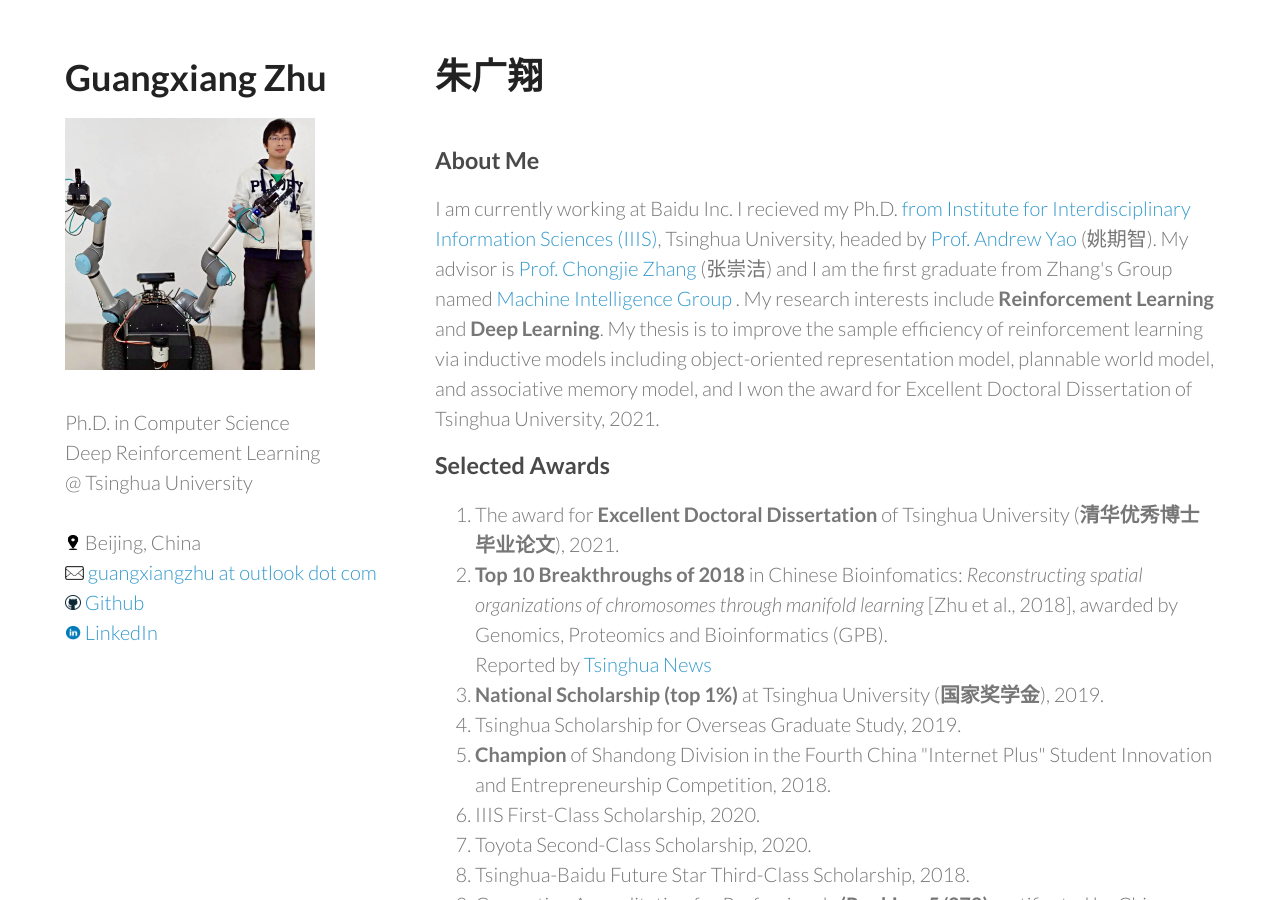
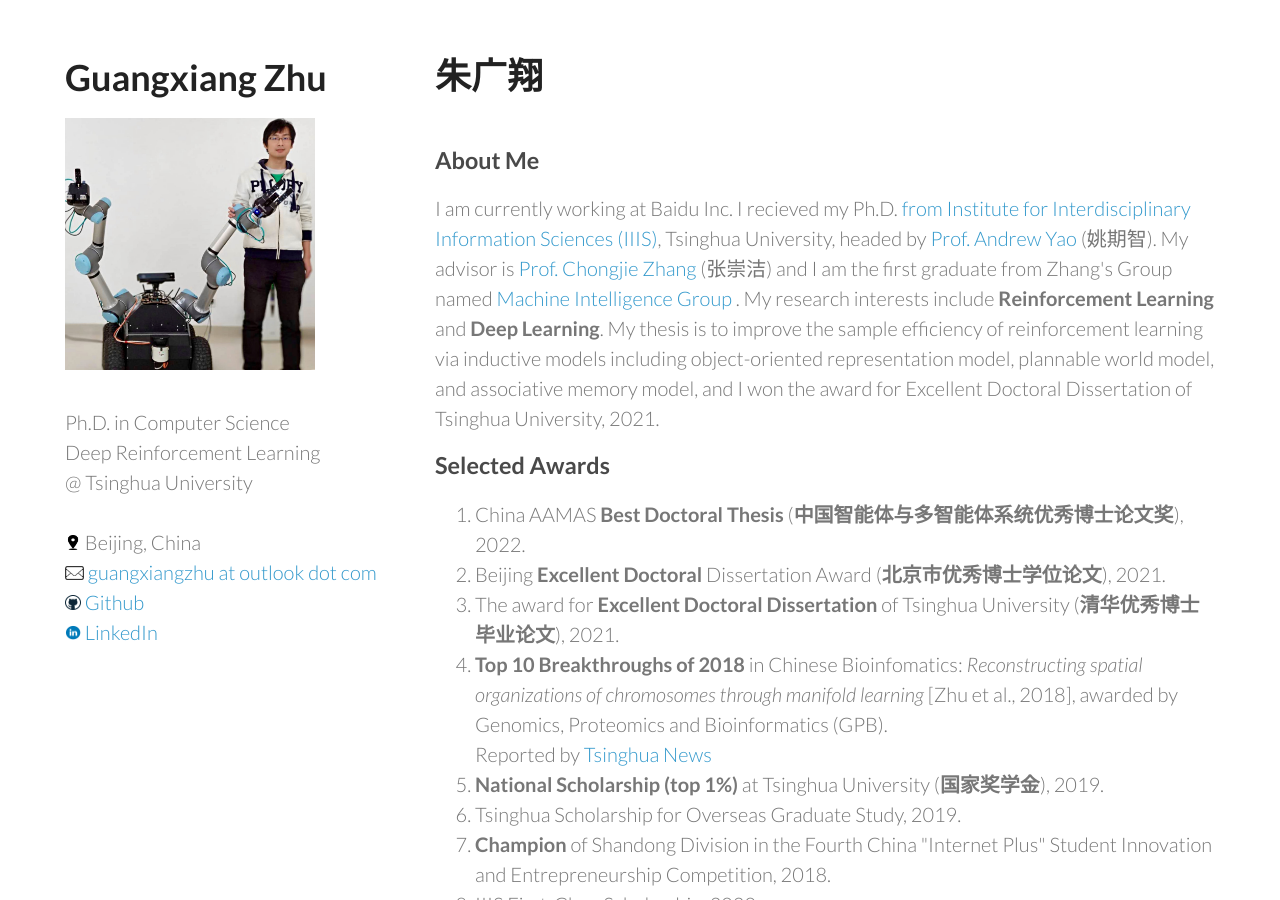
Before and after one commit to GuangxiangZhu/GuangxiangZhu.github.io, a Jekyll site: the page index.html, which Jekyll copies as it is, in a window 1280 px wide and 900 px high. Built offline with Jekyll 4.4.1, drawn with Linux system fonts in a browser that asks for light colours.

Commit message:
Update index.html

```diff
--- a/index.html
+++ b/index.html
@@ -43,6 +43,14 @@ My research interests include <b>Reinforcement Learning</b> and <b>Deep Learning
 
       <h3>Selected Awards</h3>
       <ol class="sparse-list">
+        <li>
+
+          China AAMAS  <b>Best Doctoral Thesis</b> (<b>中国智能体与多智能体系统优秀博士论文奖</b>), 2022.
+        </li>
+         <li>
+
+          Beijing <b>Excellent Doctoral</b>  Dissertation Award (<b>北京市优秀博士学位论文</b>), 2021.
+        </li>
         <li>
 
           The award for <b>Excellent Doctoral Dissertation</b>  of Tsinghua University (<b>清华优秀博士毕业论文</b>), 2021.
```
